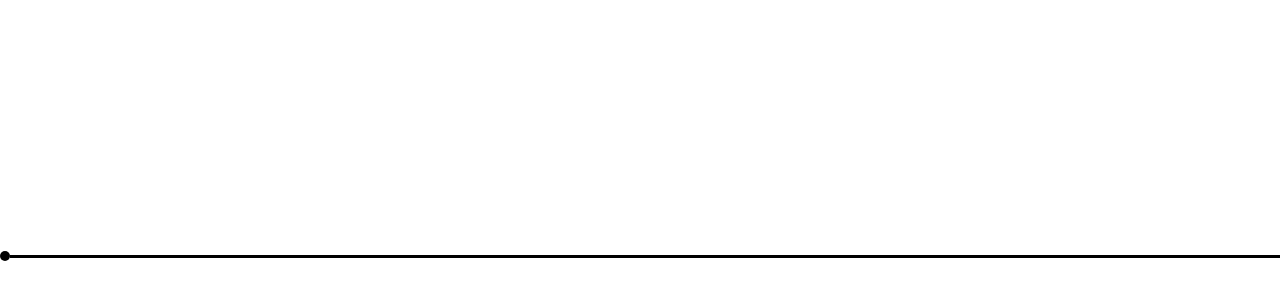
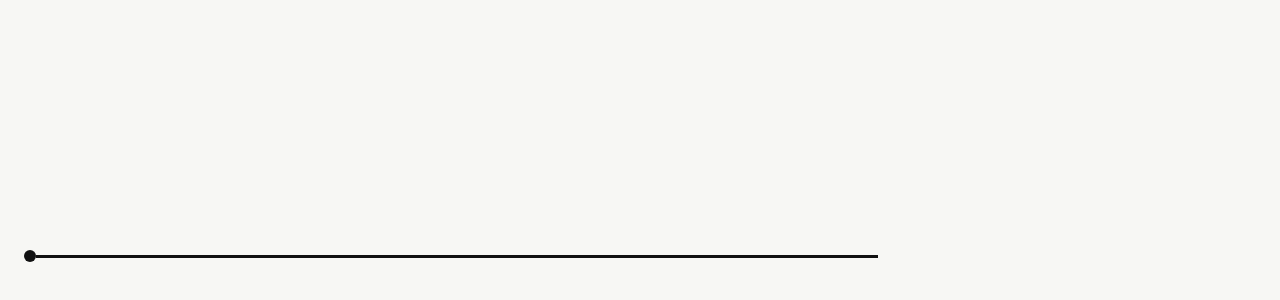
Before and after one commit to vaishalivr/About-Me, a Svelte app: page / in a window 1280 px wide. Shown: the part 144-444 px from the top of the page. Built offline with nearby package versions, Linux system fonts and the light colour scheme.

Commit message:
Adjust line endpoint marker to full 7000px end

```diff
--- a/src/App.svelte
+++ b/src/App.svelte
@@ -1,13 +1,101 @@
 <script>
   import { onMount } from "svelte";
 
+  const lineConfig = {
+    revealRatio: 2 / 3,
+    initialRevealDelayMs: 250,
+    initialRevealDurationMs: 1200,
+  };
+
+  const totalLineLength = 7000;
+
   let app;
+  let revealWidth = 0;
+  let thresholdWidth = 0;
+  let autoRevealActive = false;
+  let userHasScrolled = false;
+  let animationFrameId = null;
+  let loadTimerId = null;
+
+  function clamp(value, min, max) {
+    return Math.min(Math.max(value, min), max);
+  }
+
+  function updateThreshold() {
+    const viewportWidth = app ? app.clientWidth : window.innerWidth;
+    thresholdWidth = viewportWidth * lineConfig.revealRatio;
+
+    if (!userHasScrolled && !autoRevealActive) {
+      revealWidth = clamp(thresholdWidth, 0, totalLineLength);
+    }
+  }
+
+  function syncRevealFromScroll() {
+    if (!app) return;
+
+    const scrollBasedReveal = app.scrollLeft + thresholdWidth;
+    revealWidth = clamp(scrollBasedReveal, 0, totalLineLength);
+  }
+
+  function stopAutoReveal() {
+    autoRevealActive = false;
+
+    if (animationFrameId) {
+      cancelAnimationFrame(animationFrameId);
+      animationFrameId = null;
+    }
+  }
+
+  function beginInitialReveal() {
+    if (!app || userHasScrolled) return;
+
+    autoRevealActive = true;
+    const startTime = performance.now();
+
+    const animate = (now) => {
+      if (!autoRevealActive) return;
+
+      const progress = clamp(
+        (now - startTime) / lineConfig.initialRevealDurationMs,
+        0,
+        1,
+      );
+
+      revealWidth = clamp(thresholdWidth * progress, 0, totalLineLength);
+
+      if (progress >= 1) {
+        stopAutoReveal();
+        revealWidth = clamp(thresholdWidth, 0, totalLineLength);
+        return;
+      }
+
+      animationFrameId = requestAnimationFrame(animate);
+    };
+
+    animationFrameId = requestAnimationFrame(animate);
+  }
 
   function handleWheel(event) {
     if (!app) return;
 
     event.preventDefault();
     app.scrollLeft += event.deltaY;
+    userHasScrolled = true;
+    stopAutoReveal();
+    syncRevealFromScroll();
+  }
+
+  function handleScroll() {
+    if (!app) return;
+    syncRevealFromScroll();
+  }
+
+  function handleResize() {
+    updateThreshold();
+
+    if (app) {
+      syncRevealFromScroll();
+    }
   }
 
   onMount(() => {
@@ -20,16 +108,37 @@
     if (app) {
       app.scrollLeft = 0;
     }
+
+    updateThreshold();
+
+    loadTimerId = window.setTimeout(() => {
+      beginInitialReveal();
+    }, lineConfig.initialRevealDelayMs);
+
+    window.addEventListener("resize", handleResize);
+
+    return () => {
+      window.clearTimeout(loadTimerId);
+      stopAutoReveal();
+      window.removeEventListener("resize", handleResize);
+    };
   });
 </script>
 
-<div class="app" bind:this={app} on:wheel={handleWheel}>
-  <div
-    class="line-wrap"
-    aria-label="Horizontal line with start and end markers"
-  >
-    <span class="marker start" aria-hidden="true"></span>
-    <div class="line" aria-label="Horizontal line"></div>
+<div
+  class="app"
+  bind:this={app}
+  on:wheel={handleWheel}
+  on:scroll={handleScroll}
+>
+  <div class="line-viewport" aria-label="Scrollable line reveal section">
+    <div
+      class="line-track"
+      style="--reveal-width: {revealWidth}px; --line-length: {totalLineLength}px;"
+    >
+      <span class="marker start" aria-hidden="true"></span>
+      <div class="line" aria-label="Horizontal line"></div>
+    </div>
     <span class="marker end" aria-hidden="true"></span>
   </div>
 </div>
@@ -40,45 +149,66 @@
     width: 100%;
     height: 100%;
     background: #fff;
+    overflow: hidden;
+  }
+
+  :global(body) {
+    font-family: Arial, sans-serif;
   }
 
   .app {
+    position: relative;
     width: 100%;
     min-height: 100vh;
     display: flex;
     align-items: center;
     justify-content: flex-start;
     overflow-x: auto;
+    overflow-y: hidden;
+    background: #f7f7f4;
   }
 
-  .line-wrap {
+  .line-viewport {
+    position: relative;
     display: flex;
     align-items: center;
-    gap: 0;
     width: max-content;
+    min-width: 100vw;
+    padding-left: 24px;
+  }
+
+  .line-track {
+    position: relative;
+    display: flex;
+    align-items: center;
+    width: var(--line-length, 7000px);
+    min-width: var(--line-length, 7000px);
+    clip-path: inset(0 calc(100% - var(--reveal-width, 0px)) 0 0);
+    will-change: transform;
   }
 
   .marker {
-    width: 10px;
-    height: 10px;
+    width: 12px;
+    height: 12px;
     border-radius: 50%;
-    background: #000;
+    background: #111;
     display: block;
     flex-shrink: 0;
-  }
-
-  .marker.start {
-    margin-right: 0;
+    z-index: 2;
   }
 
   .marker.end {
-    margin-left: 0;
+    position: absolute;
+    left: calc(var(--line-length, 7000px) + 24px - 12px);
+    top: 50%;
+    transform: translateY(-50%);
   }
 
   .line {
-    width: 7000px;
+    width: var(--line-length, 7000px);
     height: 3px;
-    background: #000;
+    background: #111;
     display: block;
+    z-index: 1;
   }
 </style>
```
